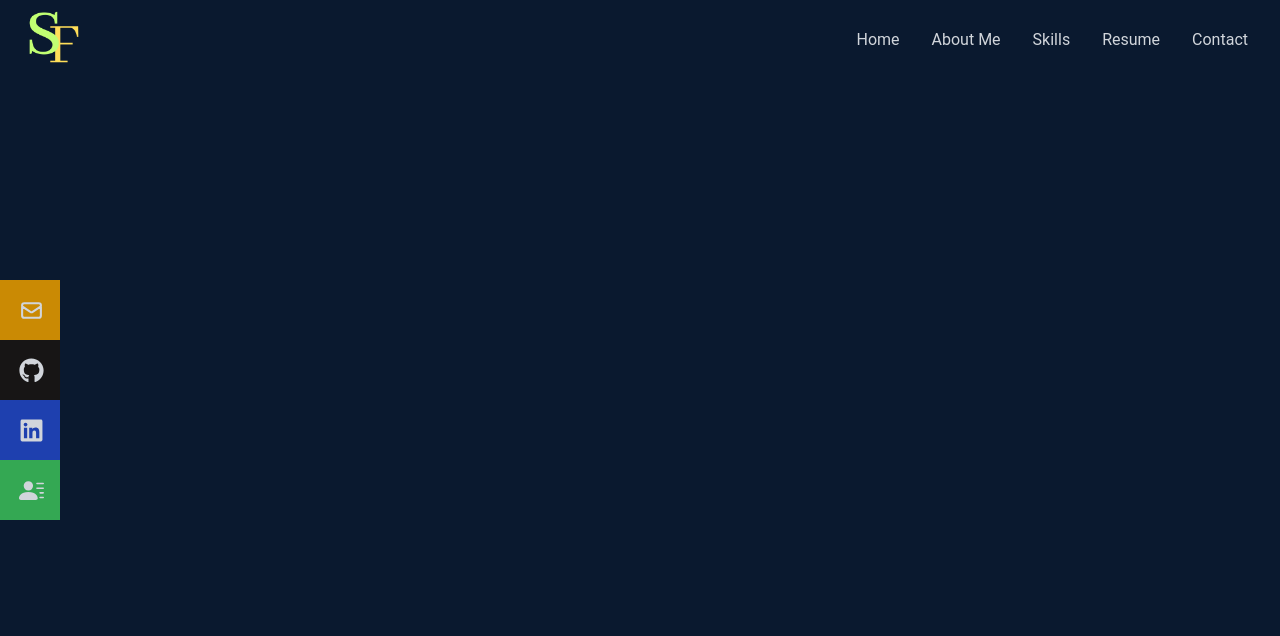
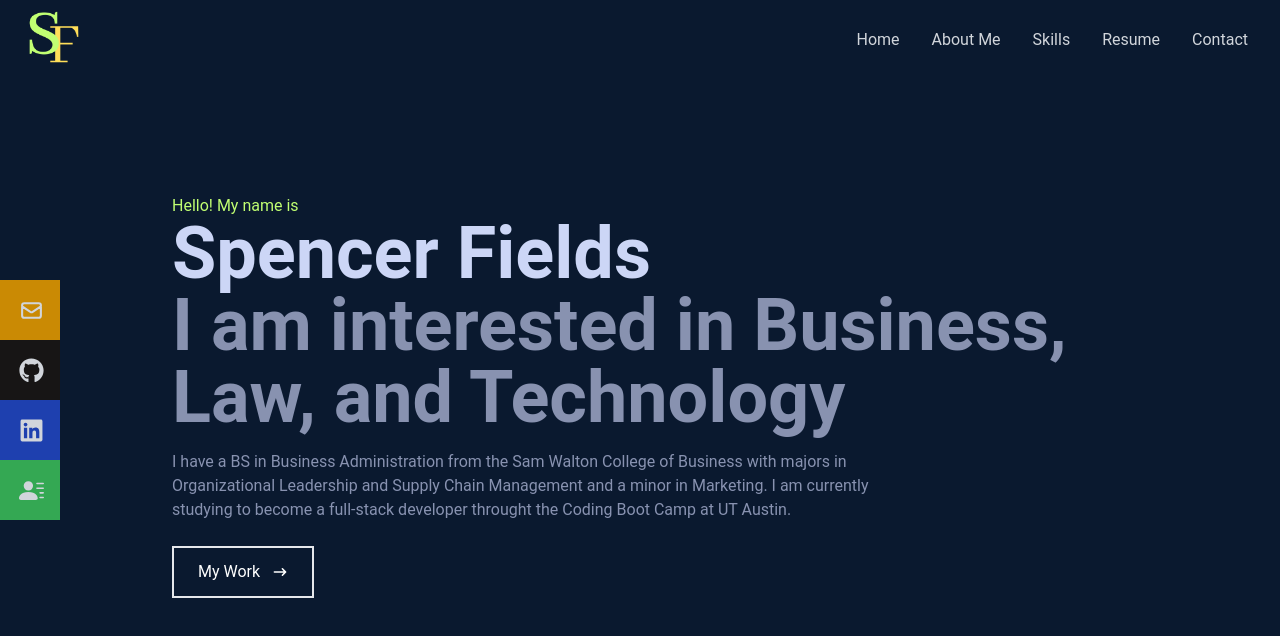
Before and after one commit to sdfields/SDF-Portfolio, a React (Create React App) app in the folder sdf-portfolio/: page / in a window 1280 px wide. Shown: the top 636 px of the page. Built offline with nearby package versions, Linux system fonts and the light colour scheme; the HTML template or start-up script is replaced by a standard one.

Commit message:
home component almost done with info and button

```diff
--- a/sdf-portfolio/src/components/Home.jsx
+++ b/sdf-portfolio/src/components/Home.jsx
@@ -5,7 +5,21 @@
   return (
     <div name='home' className='w-full h-screen bg-[#0a192f]'>
 
-        {/*Container*/}
+        {/*Main Container*/}
+          <div className='max-w-[1000px] h-full mx-auto px-8 flex flex-col justify-center'>
+            <p className='text-[#c1ff72]'>Hello! My name is</p>
+            <h1 className='text-4xl sm:text-7xl font-bold text-[#ccd6f6]'>Spencer Fields</h1>
+            <h2 className='text-4xl sm:text-7xl font-bold text-[#8892b0]'>I am interested in Business, Law, and Technology</h2>
+            <p className='py-4 max-w-[700px] text-[#8892b0]'>I have a BS in Business Administration from the Sam Walton College of Business with majors in Organizational Leadership and Supply Chain Management and a minor in Marketing.
+              I am currently studying to become a full-stack developer throught the Coding Boot Camp at UT Austin.</p>
+           <div>
+            <button className='text-white group border-2 px-6 py-3 my-2 flex items-center hover:bg-[#c1ff72] hover:text-black'>My Work
+            <span className='group-hover:rotate-90 duration-300'>
+              <HiArrowNarrowRight className='ml-3'/>
+            </span>
+            </button>
+           </div>
+          </div>
 
     </div>
   )
```
